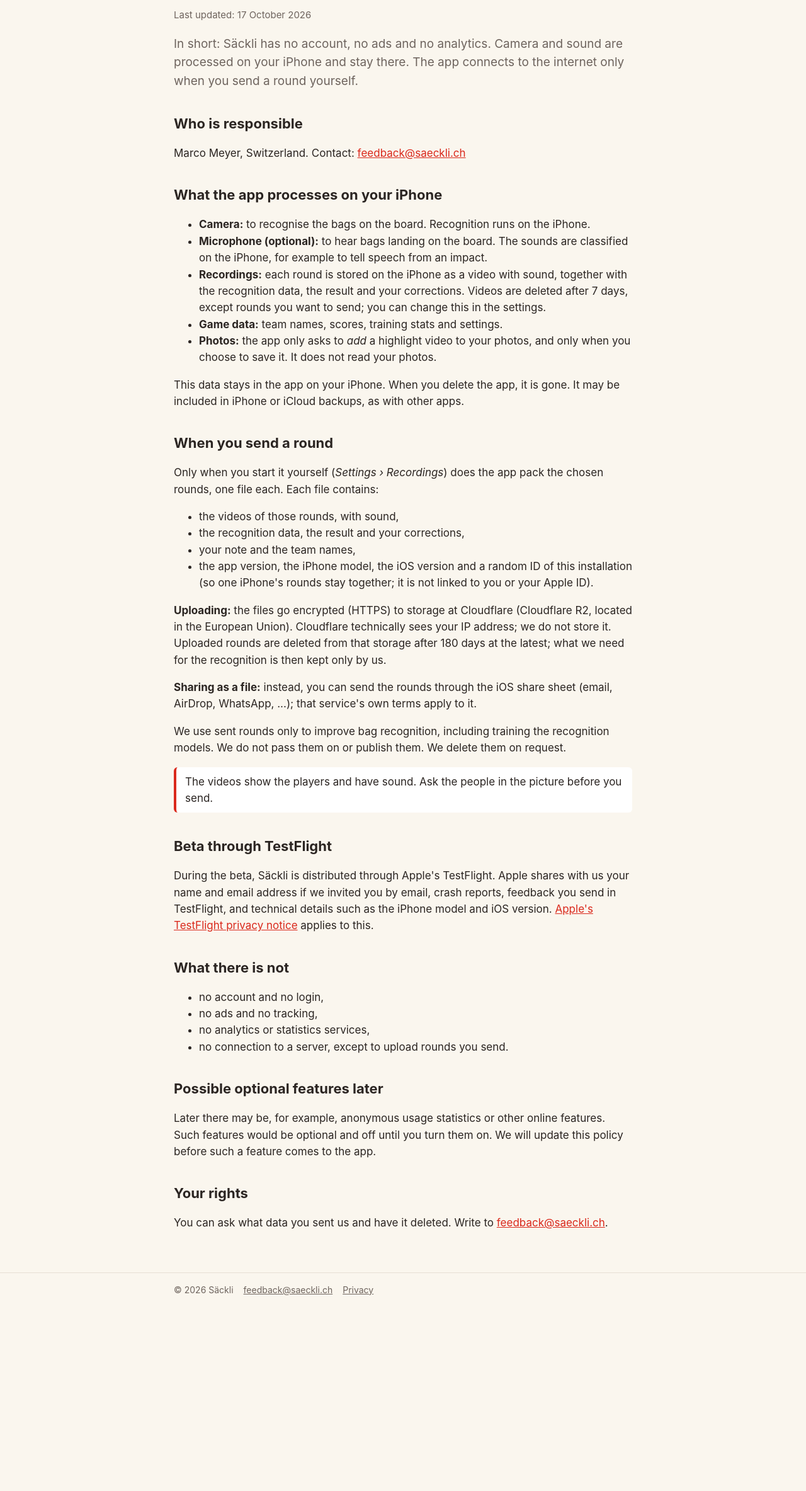
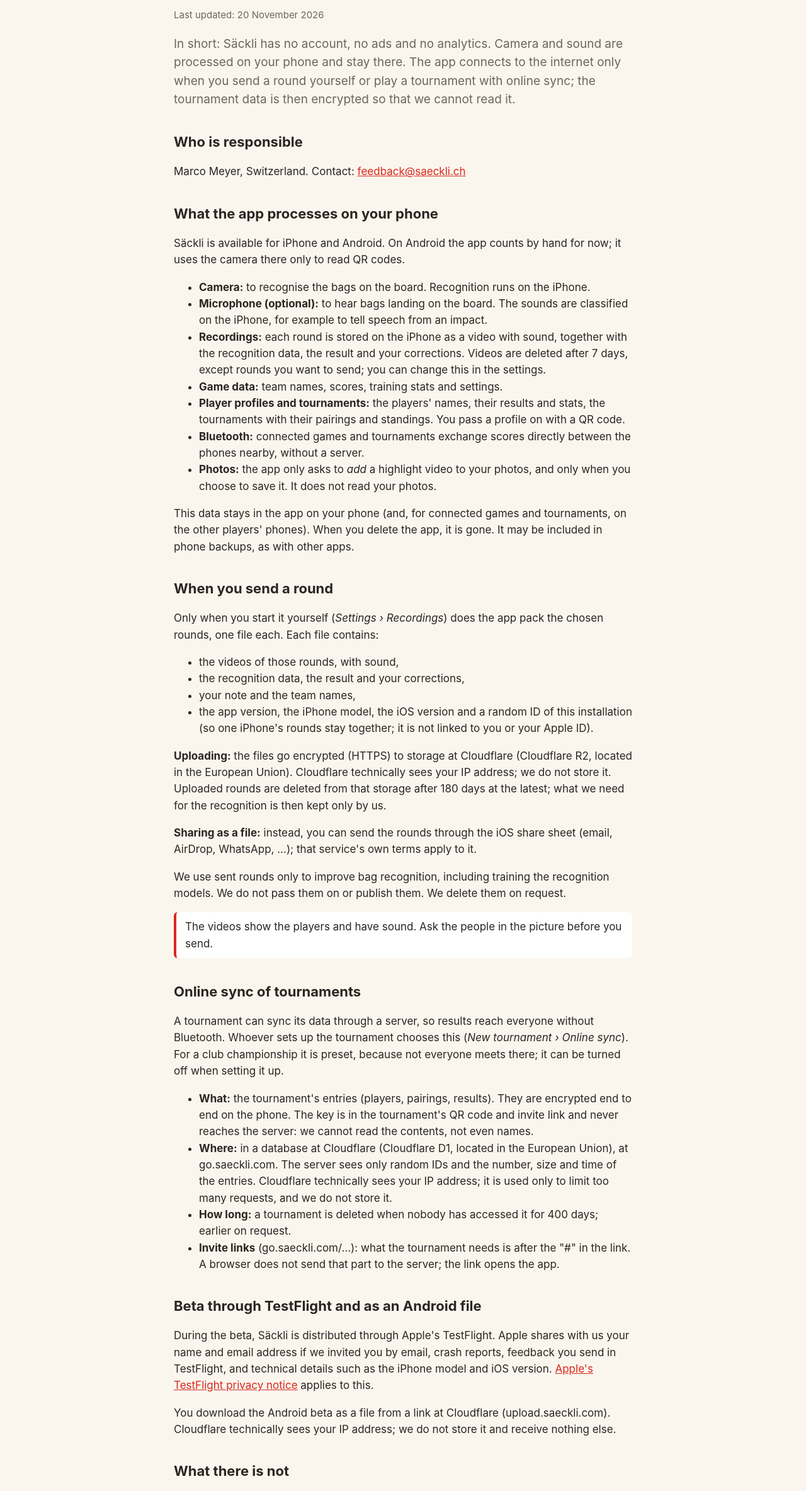
Before and after one commit to saeckli/saeckli.github.io, a plain HTML site: page en/privacy.html in a window 1280 px wide. Shown: the part 130-2497 px from the top of the page at 63% size. Before the commit the page ends 2212 px from the top, so only its background shows below. Drawn offline with Linux system fonts and the light colour scheme.

Commit message:
Privacy: Android, tournaments and profiles on the phone, Bluetooth between phones, the optional online sync of tournaments (end-to-end encrypted, Cloudflare D1 EU, 400 days), the Android beta download

```diff
--- a/en/privacy.html
+++ b/en/privacy.html
@@ -23,24 +23,31 @@
   </div></header>
   <main>
 <h1>Privacy</h1>
-<p class="updated">Last updated: 17 October 2026</p>
+<p class="updated">Last updated: 20 November 2026</p>
 
 <p class="lead">In short: Säckli has no account, no ads and no analytics. Camera and sound are processed
-on your iPhone and stay there. The app connects to the internet only when you send a round yourself.</p>
+on your phone and stay there. The app connects to the internet only when you send a round yourself or
+play a tournament with online sync; the tournament data is then encrypted so that we cannot read it.</p>
 
 <h2>Who is responsible</h2>
 <p>Marco Meyer, Switzerland. Contact: <a href="mailto:feedback@saeckli.ch">feedback@saeckli.ch</a></p>
 
-<h2>What the app processes on your iPhone</h2>
+<h2>What the app processes on your phone</h2>
+<p>Säckli is available for iPhone and Android. On Android the app counts by hand for now; it uses the camera there only to read QR codes.</p>
 <ul>
   <li><strong>Camera:</strong> to recognise the bags on the board. Recognition runs on the iPhone.</li>
   <li><strong>Microphone (optional):</strong> to hear bags landing on the board. The sounds are classified on the iPhone, for example to tell speech from an impact.</li>
   <li><strong>Recordings:</strong> each round is stored on the iPhone as a video with sound, together with the recognition data, the result and your corrections. Videos are deleted after 7 days, except rounds you want to send; you can change this in the settings.</li>
   <li><strong>Game data:</strong> team names, scores, training stats and settings.</li>
+  <li><strong>Player profiles and tournaments:</strong> the players' names, their results and stats, the
+  tournaments with their pairings and standings. You pass a profile on with a QR code.</li>
+  <li><strong>Bluetooth:</strong> connected games and tournaments exchange scores directly between the
+  phones nearby, without a server.</li>
   <li><strong>Photos:</strong> the app only asks to <em>add</em> a highlight video to your photos, and only when you choose to save it. It does not read your photos.</li>
 </ul>
-<p>This data stays in the app on your iPhone. When you delete the app, it is gone. It may be included
-in iPhone or iCloud backups, as with other apps.</p>
+<p>This data stays in the app on your phone (and, for connected games and tournaments, on the other
+players' phones). When you delete the app, it is gone. It may be included in phone backups, as with
+other apps.</p>
 
 <h2>When you send a round</h2>
 <p>Only when you start it yourself (<em>Settings › Recordings</em>) does the app pack the chosen rounds,
@@ -62,23 +69,44 @@ recognition is then kept only by us.</p>
 not pass them on or publish them. We delete them on request.</p>
 <p class="note">The videos show the players and have sound. Ask the people in the picture before you send.</p>
 
-<h2>Beta through TestFlight</h2>
+<h2>Online sync of tournaments</h2>
+<p>A tournament can sync its data through a server, so results reach everyone without Bluetooth. Whoever
+sets up the tournament chooses this (<em>New tournament › Online sync</em>). For a club championship it is
+preset, because not everyone meets there; it can be turned off when setting it up.</p>
+<ul>
+  <li><strong>What:</strong> the tournament's entries (players, pairings, results). They are encrypted
+  end to end on the phone. The key is in the tournament's QR code and invite link and never reaches the
+  server: we cannot read the contents, not even names.</li>
+  <li><strong>Where:</strong> in a database at Cloudflare (Cloudflare D1, located in the European Union),
+  at go.saeckli.com. The server sees only random IDs and the number, size and time of the entries.
+  Cloudflare technically sees your IP address; it is used only to limit too many requests, and we do not
+  store it.</li>
+  <li><strong>How long:</strong> a tournament is deleted when nobody has accessed it for 400 days;
+  earlier on request.</li>
+  <li><strong>Invite links</strong> (go.saeckli.com/…): what the tournament needs is after the "#" in the
+  link. A browser does not send that part to the server; the link opens the app.</li>
+</ul>
+
+<h2>Beta through TestFlight and as an Android file</h2>
 <p>During the beta, Säckli is distributed through Apple's TestFlight. Apple shares with us your name and
 email address if we invited you by email, crash reports, feedback you send in TestFlight, and technical
 details such as the iPhone model and iOS version. <a href="https://www.apple.com/legal/privacy/data/en/testflight/">Apple's
 TestFlight privacy notice</a> applies to this.</p>
+<p>You download the Android beta as a file from a link at Cloudflare (upload.saeckli.com). Cloudflare
+technically sees your IP address; we do not store it and receive nothing else.</p>
 
 <h2>What there is not</h2>
 <ul>
   <li>no account and no login,</li>
   <li>no ads and no tracking,</li>
   <li>no analytics or statistics services,</li>
-  <li>no connection to a server, except to upload rounds you send.</li>
+  <li>no connection to a server, except to upload rounds you send and for the online sync of tournaments
+  that have it turned on.</li>
 </ul>
 
 <h2>Possible optional features later</h2>
-<p>Later there may be, for example, anonymous usage statistics or other online features. Such features would be optional and off until you turn them on. We will update this policy
-before such a feature comes to the app.</p>
+<p>Later there may be, for example, anonymous usage statistics or other online features. Such features
+would be optional. We will update this policy before such a feature comes to the app.</p>
 
 <h2>Your rights</h2>
 <p>You can ask what data you sent us and have it deleted. Write to <a href="mailto:feedback@saeckli.ch">feedback@saeckli.ch</a>.</p>
```
Also changed, not shown: datenschutz.html (+39 -10 lines).
